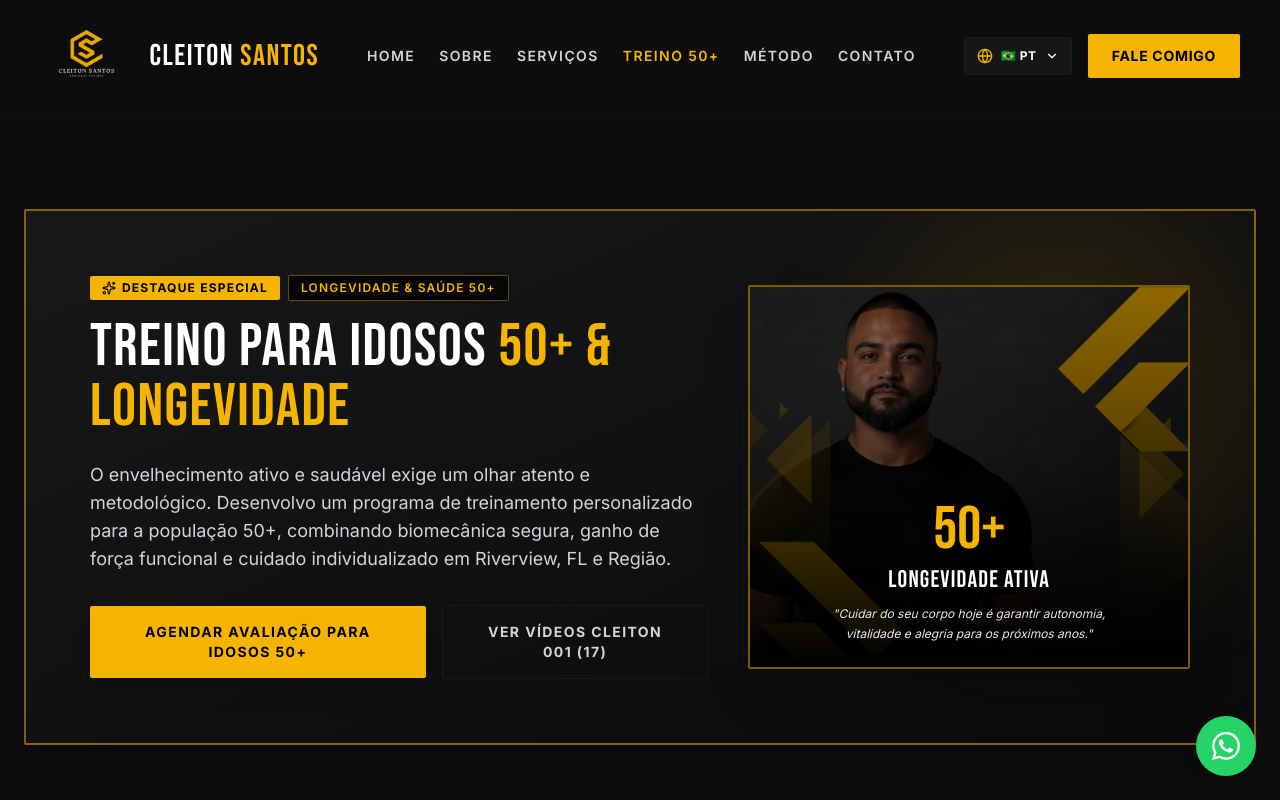
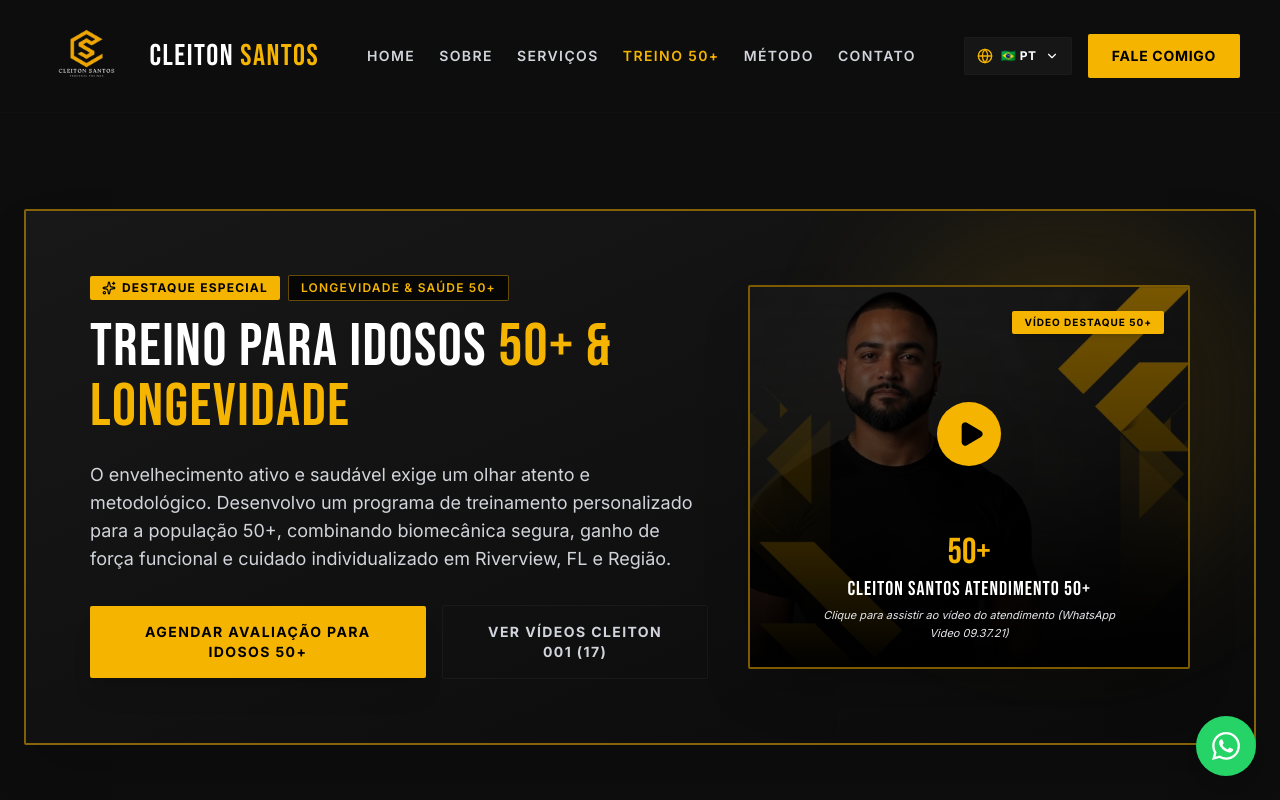
Before and after one commit to joabedev123-alt/cleiton-santos-personal, a React (Vite) app: page /treino-idosos in a window 1280 px wide. Shown: the top 800 px of the page. Built offline with nearby package versions, Linux system fonts and the light colour scheme.

Commit message:
Set WhatsApp Video 2026-07-21 at 09.37.21 as featured video in Hero section card of TreinoIdosos page

```diff
--- a/src/pages/TreinoIdosos.tsx
+++ b/src/pages/TreinoIdosos.tsx
@@ -217,20 +217,34 @@
             </div>
           </div>
 
-          {/* Destaque 50+ Badge Card com Foto Real de Fundo */}
+          {/* Destaque 50+ Card com Vídeo Real WhatsApp Video 2026-07-21 at 09.37.21 */}
           <div className="lg:w-5/12 flex justify-center w-full">
-            <div className="w-full h-80 sm:h-96 rounded-sm border-2 border-brand-yellow/50 overflow-hidden relative group shadow-2xl bg-black">
+            <div
+              onClick={() => setActiveMediaModal({ type: 'video', src: '/videos/v13.mp4', title: 'Cleiton Santos Atendimento 50+ (WhatsApp Video 09.37.21)' })}
+              className="w-full h-80 sm:h-96 rounded-sm border-2 border-brand-yellow/50 overflow-hidden relative group shadow-2xl bg-black cursor-pointer"
+            >
               <img
                 src="/images/cleiton001/WhatsApp Image 2026-07-17 at 11.12.24 (1).jpeg"
                 alt="Cleiton Santos Atendimento 50+"
-                className="w-full h-full object-cover object-top opacity-60 group-hover:scale-105 transition-transform duration-700"
+                className="w-full h-full object-cover object-top opacity-50 group-hover:scale-105 transition-transform duration-700"
               />
-              <div className="absolute inset-0 bg-gradient-to-t from-black via-black/40 to-transparent p-6 flex flex-col justify-end text-center">
-                <span className="text-6xl font-heading text-brand-yellow mb-1 drop-shadow-md">50+</span>
-                <h3 className="font-heading text-2xl uppercase text-white mb-2 tracking-wider">Longevidade Ativa</h3>
-                <p className="text-xs text-gray-200 italic max-w-xs mx-auto leading-relaxed">
-                  "Cuidar do seu corpo hoje é garantir autonomia, vitalidade e alegria para os próximos anos."
-                </p>
+
+              <div className="absolute inset-0 bg-gradient-to-t from-black via-black/40 to-transparent p-6 flex flex-col justify-between text-center">
+                <span className="bg-brand-yellow text-black font-bold uppercase text-[10px] px-3 py-1 tracking-widest rounded-sm self-end shadow-md">
+                  Vídeo Destaque 50+
+                </span>
+
+                <div className="w-16 h-16 rounded-full bg-brand-yellow text-black flex items-center justify-center text-xl font-bold shadow-2xl mx-auto group-hover:scale-110 transition-transform my-auto">
+                  <Play size={28} className="ml-1 fill-black" />
+                </div>
+
+                <div>
+                  <span className="text-4xl font-heading text-brand-yellow mb-0.5 block drop-shadow-md">50+</span>
+                  <h3 className="font-heading text-xl uppercase text-white mb-1 tracking-wider">Cleiton Santos Atendimento 50+</h3>
+                  <p className="text-[11px] text-gray-200 italic max-w-xs mx-auto leading-relaxed">
+                    Clique para assistir ao vídeo do atendimento (WhatsApp Video 09.37.21)
+                  </p>
+                </div>
               </div>
             </div>
           </div>
```
